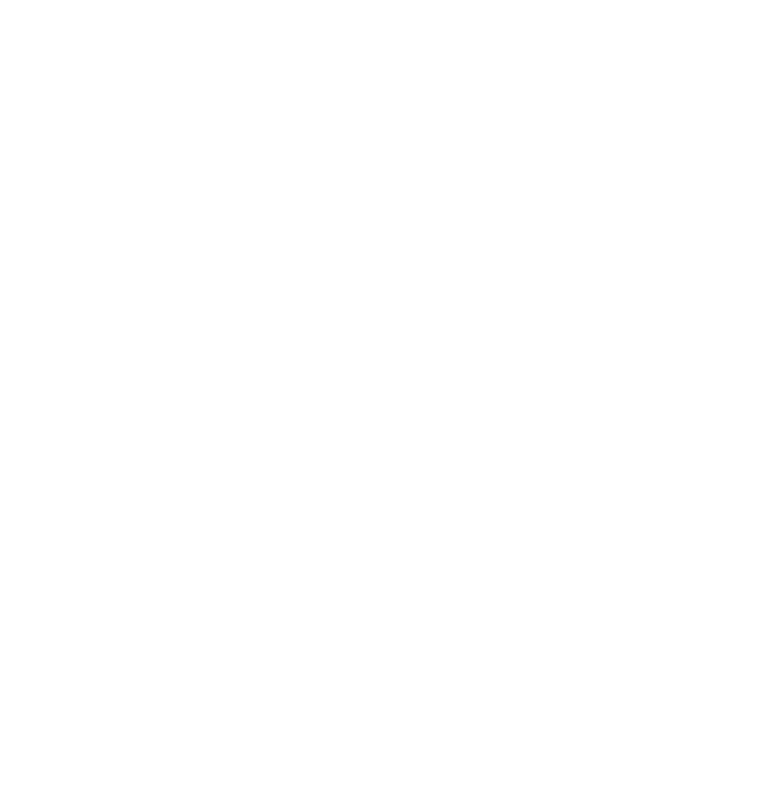
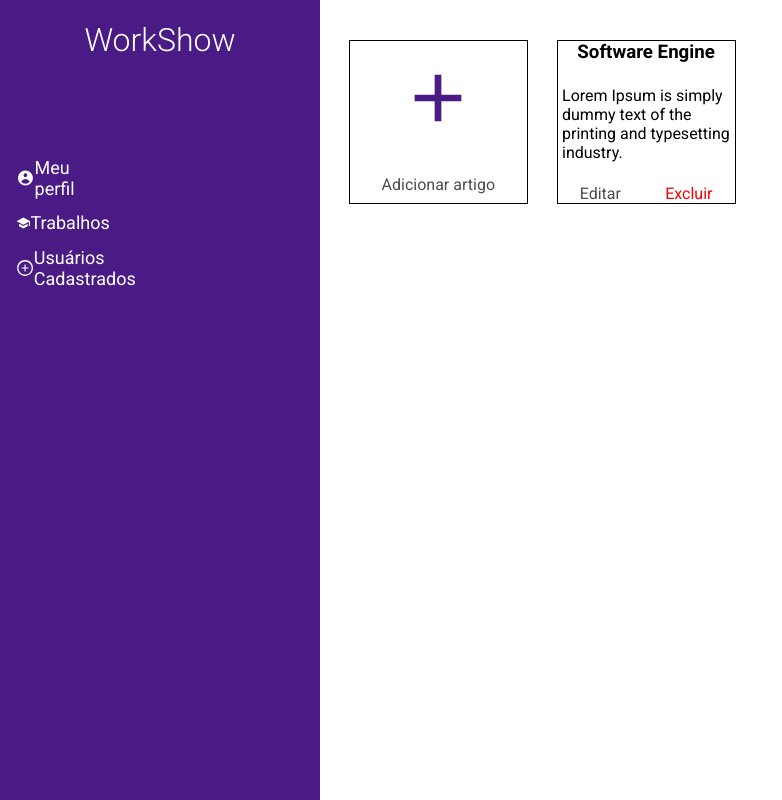
Before and after one commit to Klihsman/TCC, a React (Create React App) app in the folder front-end/: page /works in a window 1280 px wide. Before the commit this address had no page. Shown: the whole page, without its empty margins (0-782 px from the left). Built offline with nearby package versions, Linux system fonts and the light colour scheme.

Commit message:
add new profile and work page

```diff
--- a/front-end/src/Components/Utils/Header/index.jsx
+++ b/front-end/src/Components/Utils/Header/index.jsx
@@ -1,6 +1,5 @@
 import React from "react";
-import { FaUser } from "react-icons/fa";
-import { FaSearch } from "react-icons/fa";
+import { FaUser, FaSearch } from "react-icons/fa";
 
 import { useNavigate } from "react-router-dom";
 
--- /dev/null
+++ b/front-end/src/Components/Utils/LeftSideBar/index.jsx
@@ -0,0 +1,22 @@
+import React from "react";
+import { HiUserCircle } from 'react-icons/hi';
+import { MdSchool } from 'react-icons/md';
+import { AiOutlinePlusCircle } from 'react-icons/ai';
+
+import './style.scss';
+
+const LeftSideBar = () => {
+    return (
+        <div className="left-side-bar-container">
+            <h1 className="default-white-title">WorkShow</h1>
+            <div className="menu-left-side-bar">
+                <a className="option-menu-left-side-bard"><HiUserCircle />Meu perfil</a>
+                <a className="option-menu-left-side-bard"><MdSchool />Trabalhos</a>
+                {/* Super case */}
+                <a className="option-menu-left-side-bard" style={{width: '57%'}}><AiOutlinePlusCircle />Usuários Cadastrados</a>
+            </div>
+        </div >
+    )
+}
+
+export default LeftSideBar;
--- /dev/null
+++ b/front-end/src/Components/Utils/LeftSideBar/style.scss
@@ -0,0 +1,41 @@
+.left-side-bar-container {
+    height: 100vh;
+    width: 25%;
+
+    background-color: #4A1B85;
+}
+
+.menu-left-side-bar {
+    width: 98%;
+
+    display: flex;
+    flex-direction: column;
+    justify-content: space-between;
+
+    margin-top: 30%;
+}
+
+.option-menu-left-side-bard {
+    height: 45px;
+    width: 30%;
+
+    display: flex;
+    align-items: center;
+    justify-content: space-between;
+
+    color: #fff;
+
+    svg{
+        font-size: 20px;
+    }
+
+    font-size: 18px;
+
+    margin-left: 5%;
+}
+
+.option-menu-left-side-bard:hover {
+    cursor: pointer;
+
+    filter: brightness(80%);
+}
--- /dev/null
+++ b/front-end/src/Pages/Profile/index.jsx
@@ -0,0 +1,49 @@
+import React from 'react';
+import { TextInput } from '../../Components/Utils/Inputs';
+
+import LeftSideBar from '../../Components/Utils/LeftSideBar';
+import { PrimaryButton } from '../../Components/Utils/Buttons';
+
+import './style.scss';
+
+const Profile = () => {
+    return (
+        <div class='height-100vh width-max flex-container'>
+            <LeftSideBar />
+            <div className='form-container-profile'>
+                <form className='width-90'>
+                    <div className="profile-input-container">
+                        <label className='label-profile-input'>Nome</label>
+                        <div className="input-container flex-container margin-input-label">
+                            <TextInput placeholder="" />
+                        </div>
+                    </div>
+                    <div className="profile-input-container">
+                        <label className='label-profile-input'>Senha</label>
+                        <div className="input-container flex-container margin-input-label">
+                            <TextInput placeholder="" />
+                        </div>
+                    </div>
+                    <div className="profile-input-container">
+                        <label className='label-profile-input'>Matrícula</label>
+                        <div className="input-container flex-container margin-input-label">
+                            <TextInput placeholder="" />
+                        </div>
+                    </div>
+                    <div className="profile-input-container">
+                        <label className='label-profile-input'>instituição</label>
+                        <div className="input-container flex-container margin-input-label">
+                            <TextInput placeholder="" />
+                        </div>
+                    </div>
+
+                    <div className='width-45 height-35px'>
+                        <PrimaryButton title="Atualizar"></PrimaryButton>
+                    </div>
+                </form>
+            </div>
+        </div>
+    )
+}
+
+export default Profile;
--- /dev/null
+++ b/front-end/src/Pages/Profile/style.scss
@@ -0,0 +1,17 @@
+.form-container-profile{
+    width: 75%;
+    height: 100vh;
+
+    display: flex;
+    align-items: center;
+    justify-content: center;
+}
+
+.label-profile-input {
+    color: #959498;
+}
+
+.profile-input-container{
+    height: 80px;
+    width: 70%;
+}
--- /dev/null
+++ b/front-end/src/Pages/Works/Components/Work/index.jsx
@@ -0,0 +1,32 @@
+import React from 'react';
+import { MdAdd } from 'react-icons/md';
+
+import '../../style.scss';
+
+const Work = () => {
+    return (
+        <div className='work-container'>
+            <h3 className='title-work'>Software Engine</h3>
+            <p className='description-work'>Lorem Ipsum is simply dummy text of the printing and typesetting industry.</p>
+            <div className='actions-work-container'>
+                <a href="" className='action-default-work'>Editar</a>
+                <a href='' className='action-delete-default-work'>Excluir</a>
+            </div>
+        </div>
+    )
+}
+
+const DefaultAddWork = () => {
+    return (
+        <div className='work-container'>
+            <div className='add-work-icon'>
+                <MdAdd />
+            </div>
+            <div className='link-work-container'>
+                <a href="" className='action-default-work'>Adicionar artigo</a>
+            </div>
+        </div>
+    )
+}
+
+export { Work, DefaultAddWork };
--- /dev/null
+++ b/front-end/src/Pages/Works/index.jsx
@@ -0,0 +1,19 @@
+import React from 'react';
+import LeftSideBar from '../../Components/Utils/LeftSideBar';
+import { DefaultAddWork, Work } from './Components/Work';
+
+import './style.scss';
+
+const Works = () => {
+    return (
+        <div class='height-100vh width-max flex-container align-center'>
+            <LeftSideBar />
+            <div className='works-container'>
+                <DefaultAddWork />
+                <Work />
+            </div>
+        </div>
+    )
+}
+
+export default Works;
--- /dev/null
+++ b/front-end/src/Pages/Works/style.scss
@@ -0,0 +1,94 @@
+.works-container {
+    height: 90%;
+    width: 75%;
+
+    display: flex;
+    flex-wrap: wrap;
+}
+
+.work-container {
+    height: 162px;
+    width: 177px;
+
+    border: 1px solid #000;
+
+    margin-left: 3%;
+
+    display: flex;
+    align-items: center;
+    justify-content: space-between;
+    flex-direction: column;
+}
+
+.add-work-icon {
+    height: 70%;
+    width: 100%;
+
+    display: flex;
+    align-items: center;
+    justify-content: center;
+
+    svg {
+        font-size: 5em;
+        color: #4A1B85 !important;
+    }
+}
+
+.link-work-container {
+    width: 100%;
+    height: 10%;
+
+    margin: 0 0 10px 0;
+
+    display: flex;
+    align-items: center;
+    justify-content: center;
+
+    a {
+        color: #4d4d4d;
+
+        text-decoration: none;
+    }
+
+    a:hover {
+        filter: brightness(150%);
+    }
+}
+
+.action-default-work {
+    color: #4d4d4d;
+
+    text-decoration: none;
+}
+
+.action-default-work:hover {
+    filter: brightness(150%);
+}
+
+.action-delete-default-work {
+    color: #f10000;
+
+    text-decoration: none;
+}
+
+.action-delete-default-work:hover {
+    filter: brightness(80%);
+}
+
+.title-work {
+    margin: 0;
+}
+
+.description-work {
+    margin: 0;
+
+    width: 95%;
+}
+
+.actions-work-container {
+    width: 100%;
+
+    display: flex;
+    align-items: center;
+    justify-content: space-around;
+}
--- a/front-end/src/custom.scss
+++ b/front-end/src/custom.scss
@@ -33,6 +33,10 @@
     height: 50vh;
 }
 
+.height-35px {
+    height: 35px;
+}
+
 .min-height-150 {
     min-height: 150px;
 }
@@ -47,6 +51,10 @@
 
 .width-55 {
     width: 55%;
+}
+
+.width-90 {
+    width: 90%;
 }
 
 .default-background {
@@ -93,7 +101,7 @@
     color: #fff;
 
     text-align: center;
-    font-weight: 500;
+    font-weight: 300;
 }
 
 .default-black-title {
--- a/front-end/src/router.jsx
+++ b/front-end/src/router.jsx
@@ -5,6 +5,8 @@ import Home from "./Pages/Home";
 import Login from "./Pages/Login";
 import SignUp from "./Pages/SignUp";
 import Search from "./Pages/Search";
+import Profile from "./Pages/Profile";
+import Works from "./Pages/Works";
 
 function Router() {
   return (
@@ -14,8 +16,12 @@ function Router() {
 
         <Route path="/login" element={<Login />} />
 
+        <Route path="/profile" element={<Profile />} />
+
         <Route path="/signup" element={<SignUp />} />
         <Route path="/search" element={<Search />} />
+
+        <Route path="/works" element={<Works />} />
       </Routes>
     </BrowserRouter>
   );
```
